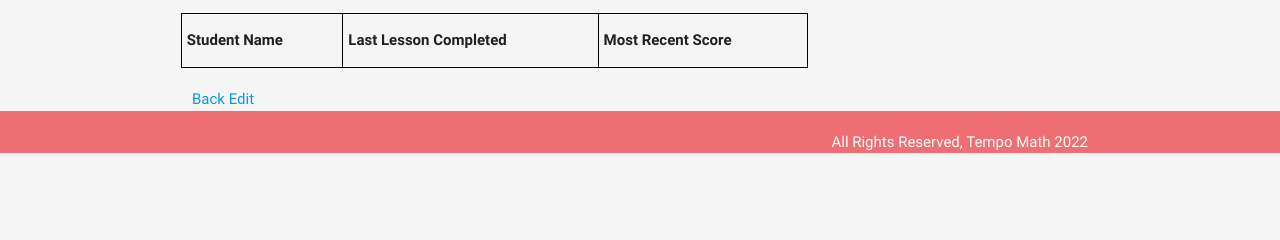
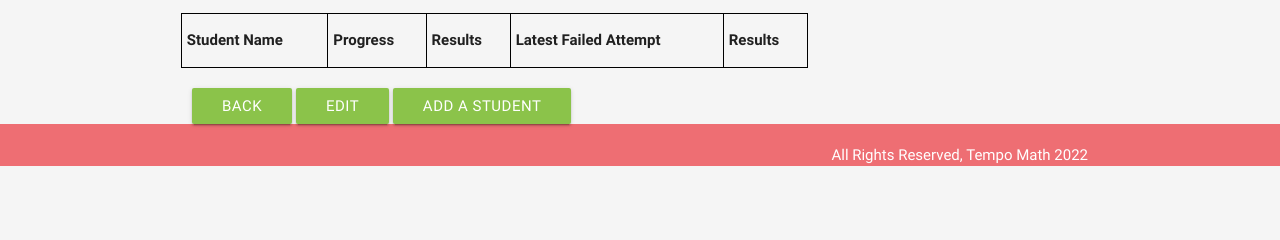
Before and after one commit to johnzwiss/Capstone-Project, a Django app: template capstone_project/main_app/templates/teacher/classroom_show.html in a window 1280 px wide. Shown: the part 209-449 px from the top of the page. Run offline with Django 3.2, Linux system fonts and the light colour scheme; the template is opened without the code that fills it, so the values that code supplies are empty.

Commit message:
updated styling for some pages

```diff
--- a/capstone_project/main_app/templates/student/student_results.html
+++ b/capstone_project/main_app/templates/student/student_results.html
@@ -29,7 +29,7 @@
     <div class="results">
         <div >
             <table>
-                <th>Lessons Attempted</th>
+                <th>Latest unnsucessful lesson</th>
             {% for lesson in student.lessons_attempted %}
                 <tr>
                     <td>Lesson: {{lesson}}</td>
--- a/capstone_project/main_app/templates/teacher/classroom_show.html
+++ b/capstone_project/main_app/templates/teacher/classroom_show.html
@@ -8,20 +8,25 @@
         <table>
             <tr>
                 <th>Student Name</th>
-                <th>Last Lesson Completed</th>
-                <th>Most Recent Score</th>
+                <th>Progress</th>
+                <th>Results</th>
+                <th>Latest Failed Attempt</th>
+                <th>Results</th>
             </tr>
             {% for student in students%}
                 <tr>
                     <td><a href="{{student.id}}">{{student.user}}</a></td>
                     <td>Lesson: {{student.lessons_completed | last}}</td>
                     <td>{{student.results | last}}</td>
+                    <td>Lesson: {{student.lessons_attempted | last}}</td>
+                    <td>{{student.attempted_results | last}}</td>
                 </tr>
             {% endfor %}
         </table>
     </div>
-    <a class="waves-effect waves-light btn-small" href="/teacher/classroom">Back</a>
-    <a href="/admin/main_app/classroom/{{classroom.id}}/change/">Edit</a>
+    <a class="waves-effect light-green btn" href="/teacher/classroom">Back</a>
+    <a class="waves-effect light-green btn" href="/admin/main_app/classroom/{{classroom.id}}/change/">Edit</a>
+    <a class="waves-effect light-green btn" href="/admin/main_app/student/add/">Add a student</a>
 
 
 {% endblock %}
--- a/capstone_project/main_app/templates/teacher/student_show.html
+++ b/capstone_project/main_app/templates/teacher/student_show.html
@@ -39,7 +39,7 @@
             <div >
 
                 <table>
-                    <th>Lesson</th>
+                    <th>Latest Failed Attempt</th>
 
                 {% for lesson in student.lessons_attempted %}
 
```
